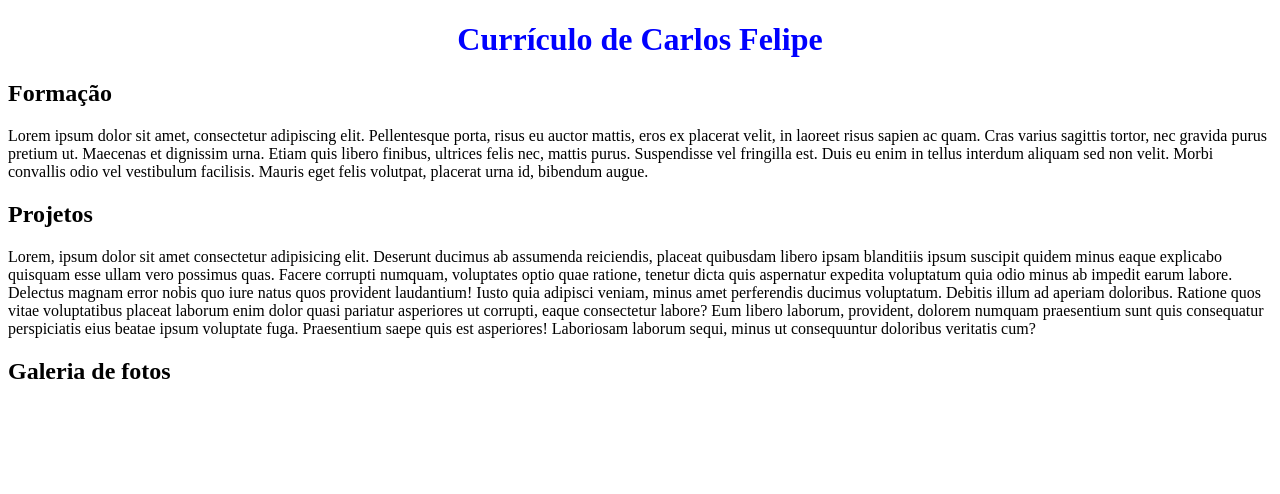
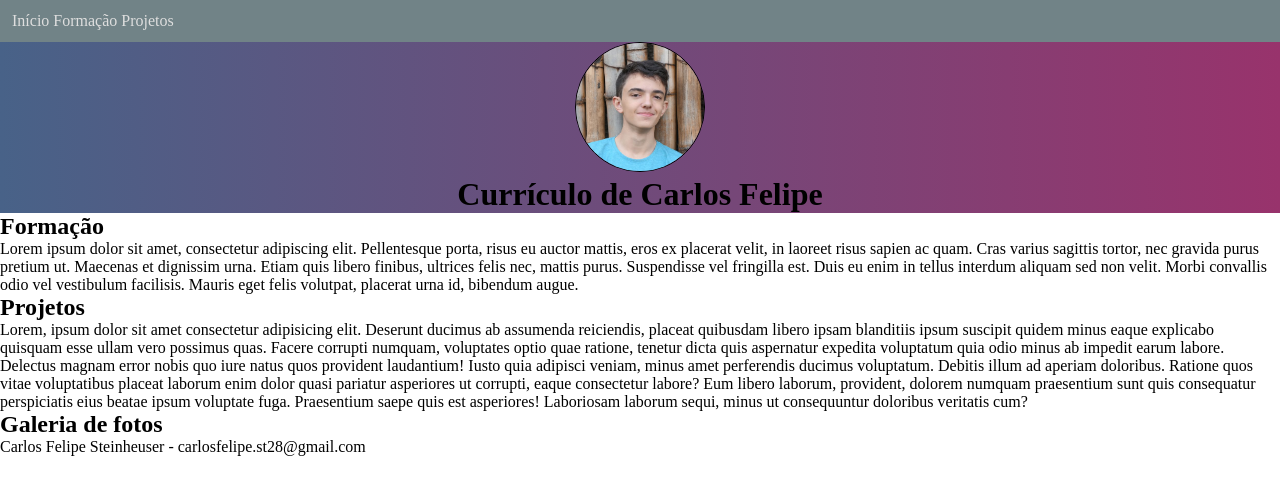
Before and after one commit to CaNeoN28/curriculo, a plain HTML site: page index.html in a window 1280 px wide. Drawn offline with Linux system fonts and the light colour scheme.

Commit message:
02-ago-2022

```diff
--- a/index.html
+++ b/index.html
@@ -4,36 +4,52 @@
 <head>
   <meta charset="UTF-8">
   <title>Currículo de Carlos Felipe</title>
-  <style>
-    .title{
-      color: blue;
-      text-align: center;
-    }
-  </style>
+  <link rel="stylesheet" href="style.css" />
 </head>
 
 <body>
-  <h1 class="title">Currículo de Carlos Felipe</h1>
+  <header>
+    <nav class="menu">
+      <a class="link" href="#" title="Ir para o início">Início</a>
+      <a class="link" href="#" title="Ir para a formação">Formação</a>
+      <a class="link" href="#" title="Ir para os projetos">Projetos</a>
+    </nav>
+
+    <div class="cabecalho">
+      <img class="image" src="carlos felipe.png" alt="Foto de Carlos Felipe" width="128px" height="128px" />
+      <h1>Currículo de Carlos Felipe</h1>
+    </div>
+  </header>
+
+  <main>
     <h2>Formação</h2>
     <p>
       Lorem ipsum dolor sit amet, consectetur adipiscing elit. Pellentesque porta, risus eu auctor mattis, eros ex
-    placerat velit, in laoreet risus sapien ac quam. Cras varius sagittis tortor, nec gravida purus pretium ut. Maecenas
-    et dignissim urna. Etiam quis libero finibus, ultrices felis nec, mattis purus. Suspendisse vel fringilla est. Duis
+      placerat velit, in laoreet risus sapien ac quam. Cras varius sagittis tortor, nec gravida purus pretium ut.
+      Maecenas
+      et dignissim urna. Etiam quis libero finibus, ultrices felis nec, mattis purus. Suspendisse vel fringilla est.
+      Duis
       eu enim in tellus interdum aliquam sed non velit. Morbi convallis odio vel vestibulum facilisis. Mauris eget felis
-    volutpat, placerat urna id, bibendum augue.
-  </p>
+      volutpat, placerat urna id, bibendum augue.</p>
     <h2>Projetos</h2>
     <p>Lorem, ipsum dolor sit amet consectetur adipisicing elit. Deserunt ducimus ab assumenda reiciendis, placeat
       quibusdam libero ipsam blanditiis ipsum suscipit quidem minus eaque explicabo quisquam esse ullam vero possimus
       quas.
-    Facere corrupti numquam, voluptates optio quae ratione, tenetur dicta quis aspernatur expedita voluptatum quia odio
+      Facere corrupti numquam, voluptates optio quae ratione, tenetur dicta quis aspernatur expedita voluptatum quia
+      odio
       minus ab impedit earum labore. Delectus magnam error nobis quo iure natus quos provident laudantium!
       Iusto quia adipisci veniam, minus amet perferendis ducimus voluptatum. Debitis illum ad aperiam doloribus. Ratione
-    quos vitae voluptatibus placeat laborum enim dolor quasi pariatur asperiores ut corrupti, eaque consectetur labore?
+      quos vitae voluptatibus placeat laborum enim dolor quasi pariatur asperiores ut corrupti, eaque consectetur
+      labore?
       Eum libero laborum, provident, dolorem numquam praesentium sunt quis consequatur perspiciatis eius beatae ipsum
       voluptate fuga. Praesentium saepe quis est asperiores! Laboriosam laborum sequi, minus ut consequuntur doloribus
       veritatis cum?</p>
     <h2>Galeria de fotos</h2>
+  </main>
+
+  <footer>
+    Carlos Felipe Steinheuser - carlosfelipe.st28@gmail.com
+  </footer>
 </body>
 
 </html>
--- /dev/null
+++ b/style.css
@@ -0,0 +1,31 @@
+*{
+  margin: 0;
+  padding: 0;
+}
+
+.menu {
+  background-color: #718387;
+  padding: 12px;
+}
+
+.link{
+  color: #DEDEDE;
+  text-decoration: none;
+}
+
+.link:hover{
+  color: black;
+  text-decoration: underline;
+}
+
+.cabecalho{
+  text-align: center;
+
+  background-color: #98336C;
+  background: linear-gradient(90deg, #486288 0%, #98336C 100%);
+}
+
+.image{
+  border: 1px solid black;
+  border-radius: 100%;
+}
```
Also changed, not shown: carlos felipe.png (added). Lines whose indentation alone changed are shown as unchanged.
